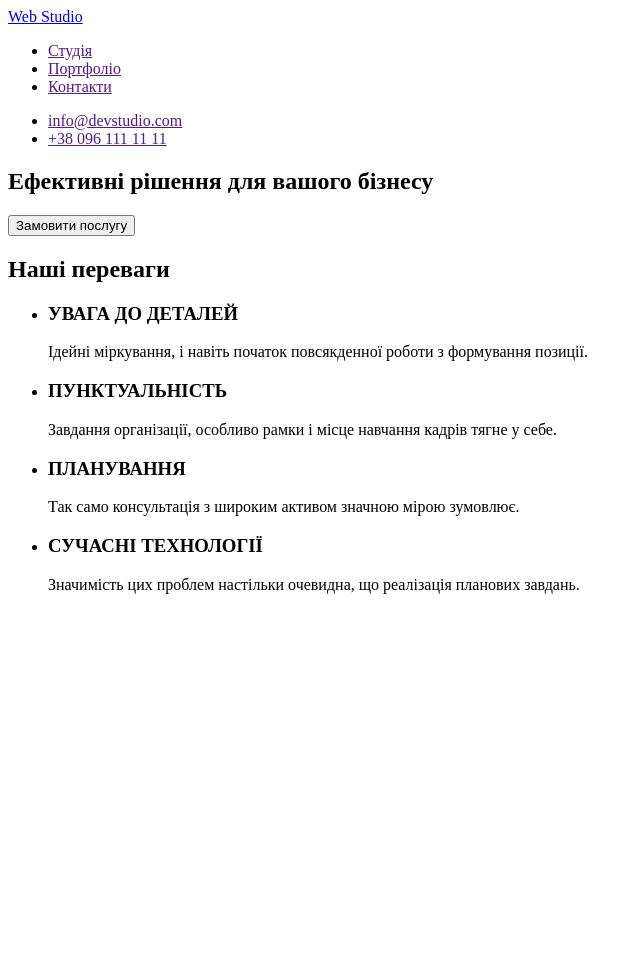
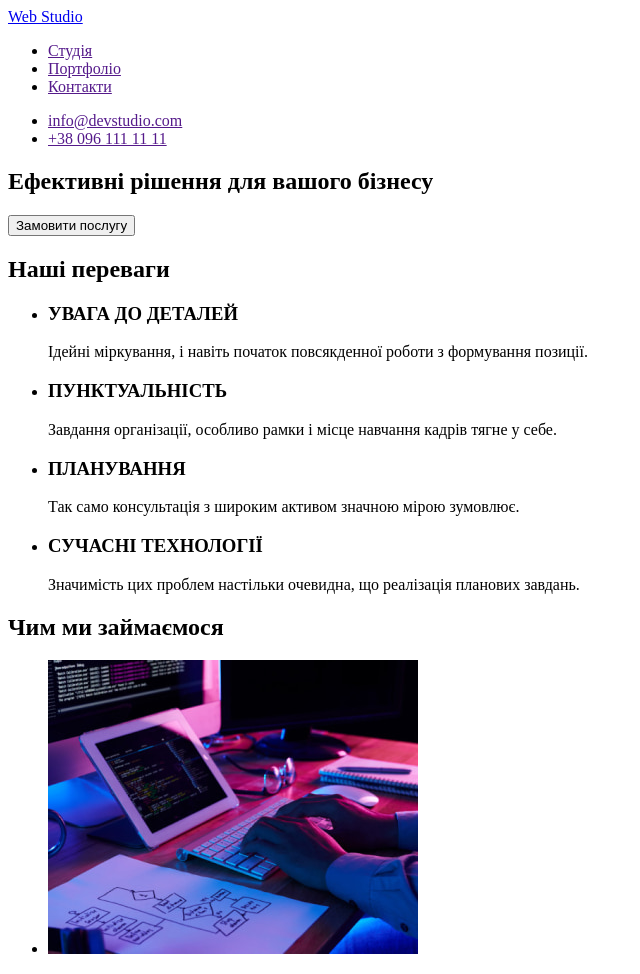
Before and after one commit to ElenaAlexk/goit-markup-hw-01, a plain HTML site: page index.html in a window 1280 px wide. Shown: the whole page, without its empty margins (0-640 px from the left). Before the commit the page ends 800 px from the top, so only its background shows below. Drawn offline with Linux system fonts and the light colour scheme.

Commit message:
Загрузка 1 фото в index.html

```diff
--- a/index.html
+++ b/index.html
@@ -49,6 +49,12 @@
           </li>
         </ul>
       </section>
+      <section>
+        <h2>Чим ми займаємося</h2>
+        <ul>
+          <li><img src="./images/box1.jpg" alt="Додатки до десктопу" width="370" /></li>
+        </ul>
+      </section>
     </main>
   </body>
 </html>
```
Also changed, not shown: images/box1.jpg (added), images/box2.jpg (added), images/box3.jpg (added).
